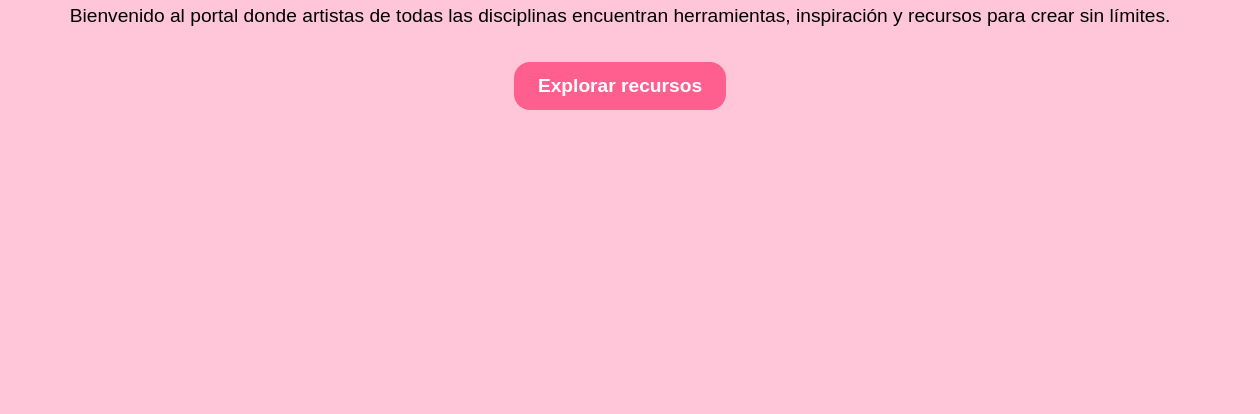
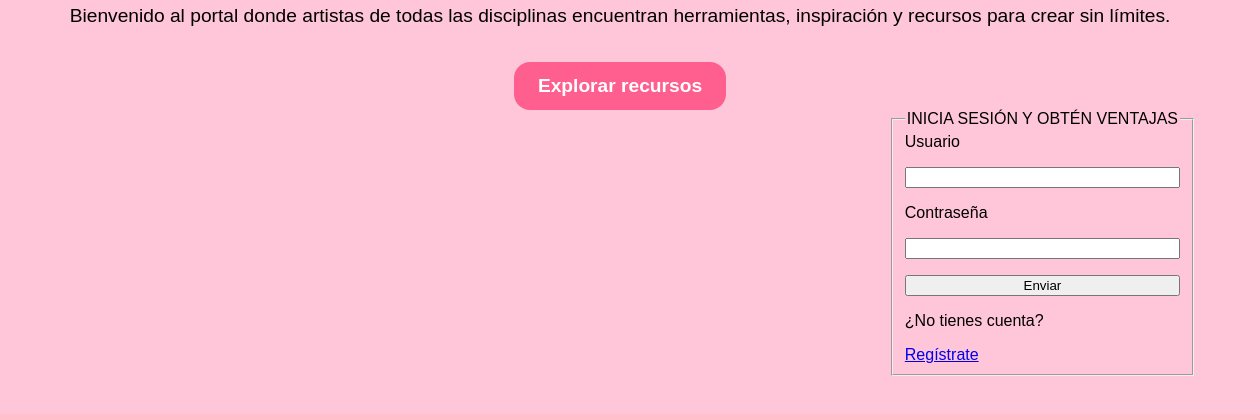
Before and after one commit to dgtren1-ship-it/Proyecto-Portal-Personal, a plain HTML site: page index.html in a window 1280 px wide. Shown: the part 142-556 px from the top of the page, 20-1280 px from the left. Drawn offline with Linux system fonts and the light colour scheme.

Commit message:
form included

```diff
--- a/css/styles.css
+++ b/css/styles.css
@@ -1,16 +1,16 @@
-/* Estilos generales */
+
 body {
     background-color: #ffc6d9;
     margin: 0;
     font-family: Arial, Helvetica, sans-serif;
 }
 
-/* Contenedor del header */
+
 header {
     padding: 0.8rem 0;
 }
 
-/* Navegación */
+
 nav ul {
     list-style: none;
     margin: 0;
@@ -30,13 +30,13 @@ nav ul li a {
     transition: 0.3s ease;
 }
 
-/* Hover */
+
 nav ul li a:hover {
     background-color: #ff2e6e;
     transform: scale(1.05);
 }
 
-/* Línea separadora */
+
 header hr {
     border: none;
     border-top: 0.15rem solid #ff8fb3;
@@ -77,3 +77,15 @@ header hr {
     background-color: #ff2e6e;
     transform: scale(1.05);
 }
+
+.login{
+    float: right;
+    margin-right: 5%;
+
+}
+
+.login_form{
+    display: flex;
+    flex-direction: column;
+    gap: 1rem;
+}
--- a/index.html
+++ b/index.html
@@ -36,6 +36,23 @@
             <a class="btn" href="#">Explorar recursos</a>
         </section>
         <img src="./img/logoPincel.png" class="logopincel">
+        <div class="login">
+            <fieldset>
+                <legend>INICIA SESIÓN Y OBTÉN VENTAJAS</legend>
+                <form class="login_form" method="get" action="">
+                    <label for="user">
+                        Usuario
+                    </label>
+                    <input type="text" id="user" name="user">
+                    <label for="password">
+                        Contraseña
+                    </label>
+                    <input type="password" id="password" name="password">
+                    <input type="submit" value="Enviar">
+                </form>
+                <p>¿No tienes cuenta?</p><a href="#">Regístrate</a>
+            </fieldset>
+        </div>
     </main>
 
 </body>
```
